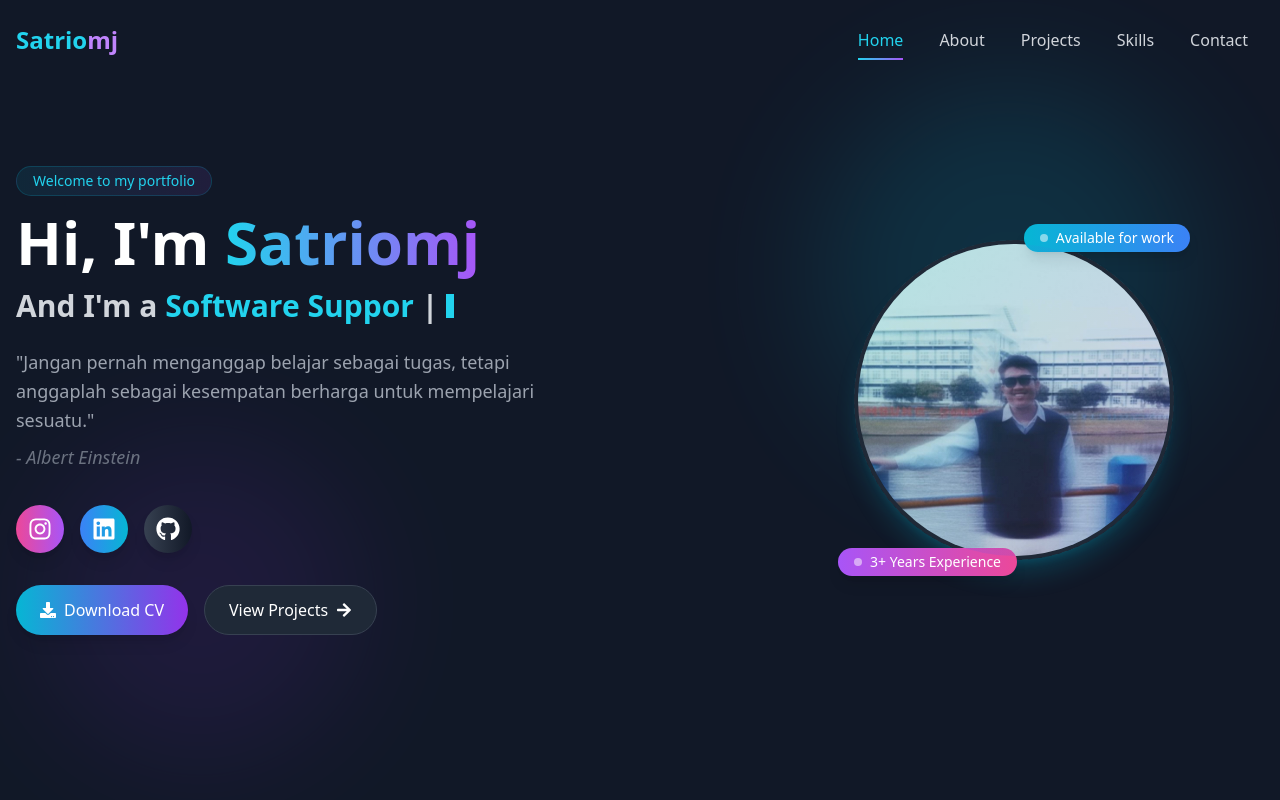
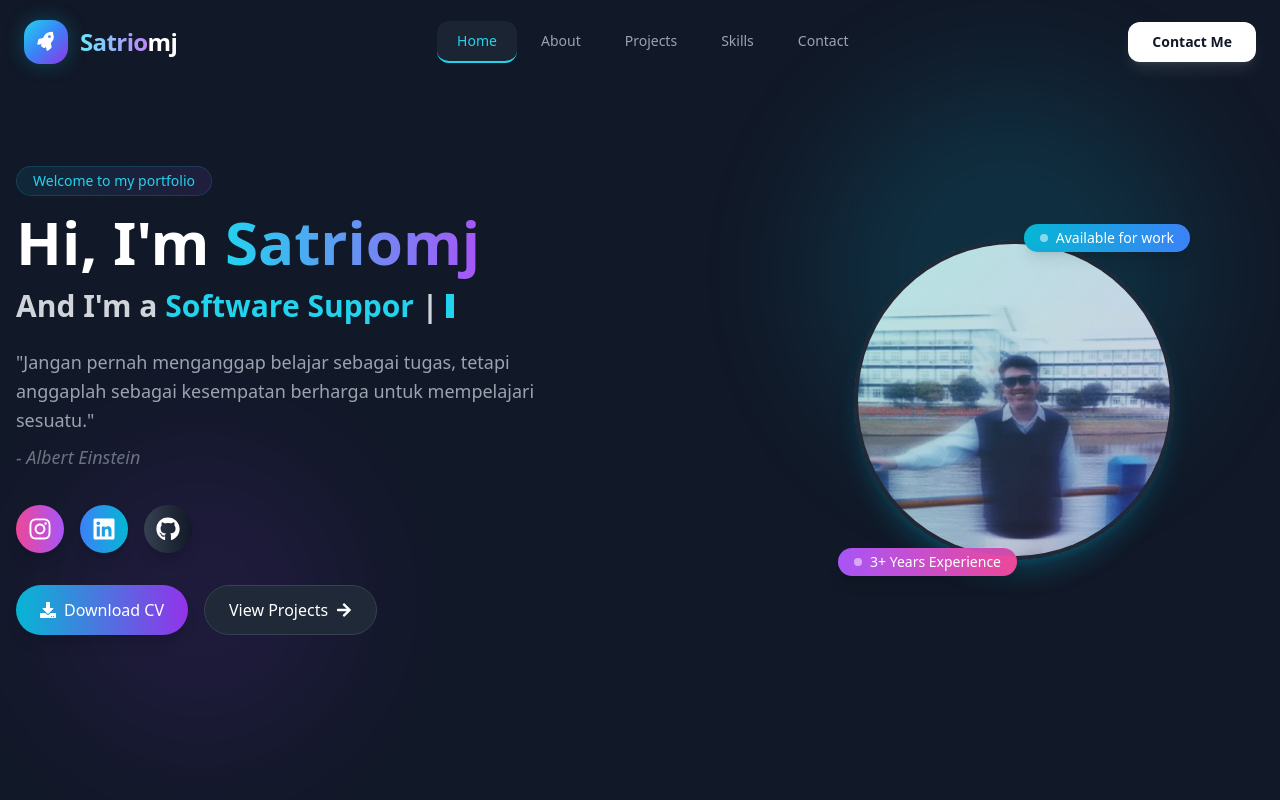
Before and after one commit to Satriomj/Portofolio, a React (Create React App) app: page / in a window 1280 px wide. Shown: the top 800 px of the page. Built offline with nearby package versions, Linux system fonts and the light colour scheme.

Commit message:
Update Header.js

```diff
--- a/src/components/Header.js
+++ b/src/components/Header.js
@@ -1,5 +1,5 @@
 import React, { useState, useEffect } from 'react';
-import { FaBars, FaTimes } from 'react-icons/fa';
+import { FaBars, FaTimes, FaRocket } from 'react-icons/fa';
 import { motion, AnimatePresence } from 'framer-motion';
 
 const Header = () => {
@@ -7,7 +7,6 @@ const Header = () => {
   const [scrolled, setScrolled] = useState(false);
   const [activeSection, setActiveSection] = useState('home');
 
-  // Deteksi scroll untuk mengubah tampilan header
   useEffect(() => {
     const handleScroll = () => {
       if (window.scrollY > 50) {
@@ -16,7 +15,6 @@ const Header = () => {
         setScrolled(false);
       }
 
-      // Deteksi section yang aktif berdasarkan posisi scroll
       const sections = ['home', 'about', 'projects', 'skills', 'contact'];
       for (const section of sections) {
         const element = document.getElementById(section);
@@ -34,9 +32,7 @@ const Header = () => {
     return () => window.removeEventListener('scroll', handleScroll);
   }, []);
 
-  const toggleMenu = () => {
-    setIsOpen(!isOpen);
-  };
+  const toggleMenu = () => setIsOpen(!isOpen);
 
   const navItems = [
     { name: 'Home', href: '#home' },
@@ -48,27 +44,37 @@ const Header = () => {
 
   return (
     <header
-      className={`fixed top-0 left-0 w-full z-50 transition-all duration-300 ${
+      className={`fixed top-0 left-0 w-full z-50 transition-all duration-500 ${
         scrolled
-          ? 'bg-gray-900/90 backdrop-blur-md text-white shadow-lg py-3'
-          : 'bg-transparent text-white py-5'
+          ? 'bg-gray-900/90 backdrop-blur-md shadow-[0_10px_30px_-10px_rgba(0,0,0,0.8)] py-3'
+          : 'bg-transparent py-5'
       }`}
     >
-      <div className="container mx-auto px-4 flex justify-between items-center">
-        <motion.div
+      <div className="container mx-auto px-6 flex justify-between items-center">
+
+        {/* LOGO SECTION - Dibersihkan, tanpa tulisan apapun di bawahnya */}
+        <motion.a
+          href="#home"
           initial={{ opacity: 0, x: -20 }}
           animate={{ opacity: 1, x: 0 }}
           transition={{ duration: 0.5 }}
+          className="flex items-center gap-3 group"
         >
-          <a href="#home" className="flex items-center">
-            <span className="text-2xl font-extrabold">
-              <span className="text-cyan-400">Satrio</span>
-              <span className="text-purple-400">mj</span>
+          {/* Icon Logo Premium */}
+          <div className="w-11 h-11 rounded-2xl bg-gradient-to-br from-cyan-400 via-blue-500 to-purple-600 flex items-center justify-center shadow-[0_0_20px_rgba(6,182,212,0.3)] group-hover:scale-110 group-hover:shadow-[0_0_30px_rgba(6,182,212,0.5)] transition-all duration-300">
+            <FaRocket className="text-white text-lg -rotate-12" />
+          </div>
+
+          {/* Text Logo - Fokus ke nama, besar dan tegas */}
+          <span className="text-2xl font-bold tracking-tight text-white">
+            <span className="text-transparent bg-clip-text bg-gradient-to-r from-cyan-300 to-purple-400">
+              Satrio
             </span>
-          </a>
-        </motion.div>
+            mj
+          </span>
+        </motion.a>
 
-        {/* Desktop Navigation */}
+        {/* Desktop Navigation - Lebih Minimalis */}
         <nav className="hidden lg:block">
           <ul className="flex space-x-1">
             {navItems.map((item, index) => (
@@ -77,66 +83,68 @@ const Header = () => {
                 initial={{ opacity: 0, y: -10 }}
                 animate={{ opacity: 1, y: 0 }}
                 transition={{ duration: 0.3, delay: index * 0.1 }}
-                className="relative"
               >
                 <a
                   href={item.href}
-                  className={`px-4 py-2 rounded-full font-medium transition-all duration-300 relative block ${
+                  className={`px-5 py-2.5 rounded-xl font-medium text-sm transition-all duration-300 block ${
                     activeSection === item.href.substring(1)
-                      ? 'text-cyan-400'
-                      : 'text-gray-300 hover:text-white'
+                      ? 'bg-gray-800/80 text-cyan-400 border-b-2 border-cyan-400'
+                      : 'text-gray-400 hover:text-white hover:bg-gray-800/50'
                   }`}
                 >
                   {item.name}
-                  {activeSection === item.href.substring(1) && (
-                    <motion.span
-                      layoutId="activeIndicator"
-                      className="absolute bottom-0 left-0 right-0 h-0.5 mx-4 bg-gradient-to-r from-cyan-400 to-purple-500"
-                    />
-                  )}
                 </a>
               </motion.li>
             ))}
           </ul>
         </nav>
 
-        {/* Mobile Menu Button */}
-        <div className="lg:hidden">
+        {/* Action Buttons & Mobile Menu */}
+        <div className="flex items-center gap-4">
+          {/* Tombol Resume / CV (Ganti dari Hire Me jadi lebih profesional) */}
+          <a
+            href="#contact"
+            className="hidden lg:inline-block px-6 py-2.5 rounded-xl bg-white text-gray-900 font-semibold text-sm shadow-lg shadow-white/10 hover:shadow-white/25 hover:scale-105 hover:bg-gray-100 transition-all duration-300"
+          >
+            Contact Me
+          </a>
+
+          {/* Mobile Toggle */}
           <button
             onClick={toggleMenu}
-            className="p-2 rounded-full text-white hover:bg-gray-800/50"
+            className="lg:hidden p-2 rounded-lg border border-gray-700 text-gray-300 hover:bg-gray-800 hover:text-white transition-colors"
             aria-label="Toggle menu"
           >
-            {isOpen ? <FaTimes size={24} /> : <FaBars size={24} />}
+            {isOpen ? <FaTimes size={20} /> : <FaBars size={20} />}
           </button>
         </div>
       </div>
 
-      {/* Mobile Navigation */}
+      {/* Mobile Navigation - Fullscreen feel */}
       <AnimatePresence>
         {isOpen && (
           <motion.div
             initial={{ opacity: 0, height: 0 }}
             animate={{ opacity: 1, height: 'auto' }}
             exit={{ opacity: 0, height: 0 }}
-            transition={{ duration: 0.3 }}
-            className="lg:hidden bg-gray-900/95 backdrop-blur-md text-white shadow-xl border-t border-gray-800"
+            transition={{ duration: 0.3, ease: 'easeInOut' }}
+            className="lg:hidden bg-gray-900 border-t border-gray-800 overflow-hidden shadow-2xl"
           >
-            <div className="container mx-auto px-4 py-4">
+            <div className="container mx-auto px-6 py-8 flex flex-col gap-6">
               <ul className="space-y-3">
                 {navItems.map((item, index) => (
                   <motion.li
                     key={item.name}
                     initial={{ opacity: 0, x: -20 }}
                     animate={{ opacity: 1, x: 0 }}
-                    transition={{ duration: 0.3, delay: index * 0.1 }}
+                    transition={{ duration: 0.3, delay: index * 0.05 }}
                   >
                     <a
                       href={item.href}
-                      className={`block px-4 py-3 rounded-lg font-medium transition-all ${
+                      className={`block px-4 py-4 rounded-xl text-base font-medium transition-all ${
                         activeSection === item.href.substring(1)
                           ? 'bg-gray-800 text-cyan-400 border-l-4 border-cyan-400'
-                          : 'hover:bg-gray-800/50'
+                          : 'text-gray-300 hover:bg-gray-800/50 hover:text-white'
                       }`}
                       onClick={() => setIsOpen(false)}
                     >
@@ -144,8 +152,16 @@ const Header = () => {
                     </a>
                   </motion.li>
                 ))}
+              </ul>
 
-              </ul>
+              {/* CTA Mobile */}
+              <a
+                href="#contact"
+                className="w-full text-center py-4 rounded-xl bg-white text-gray-900 font-bold shadow-lg"
+                onClick={() => setIsOpen(false)}
+              >
+                Contact Me
+              </a>
             </div>
           </motion.div>
         )}
```
